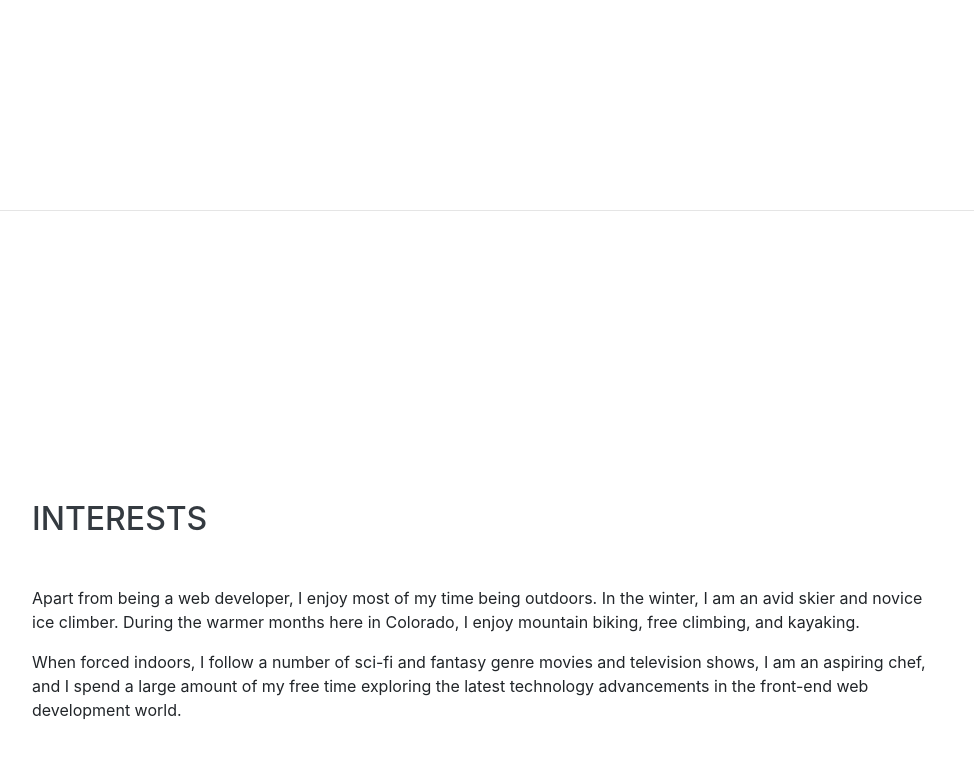
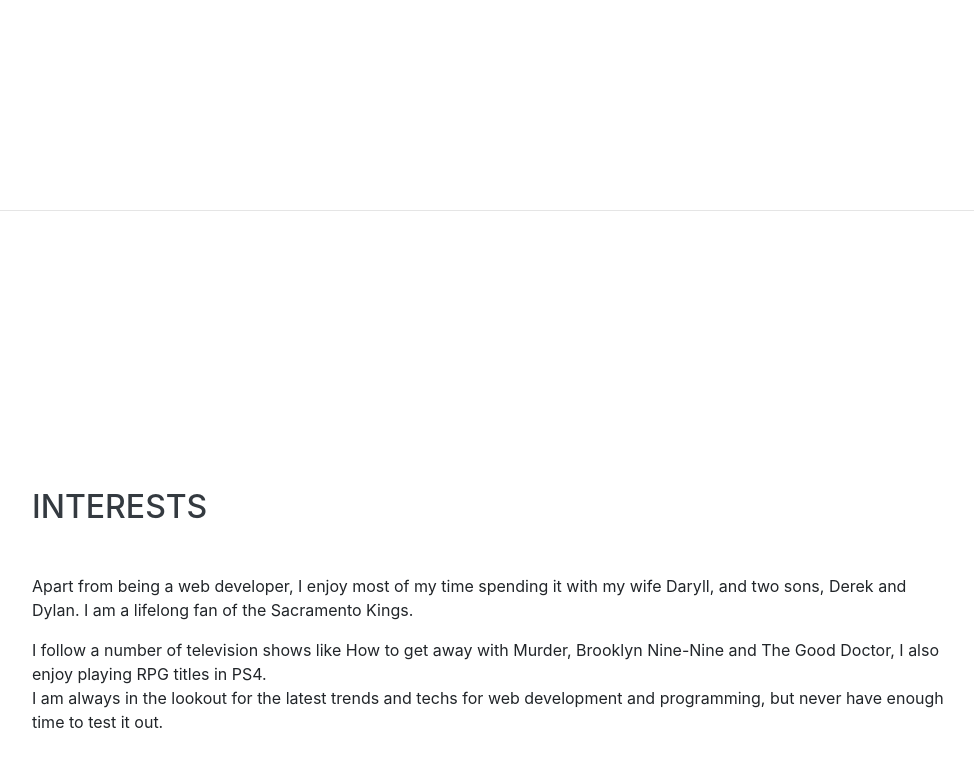
Before and after one commit to roldeguz/roldeguz.github.io, a website with bundled scripts: page index.html in a window 1280 px wide. Shown: the part 4126-4893 px from the top of the page, without its empty margins (288-1262 px from the left). Built offline with nearby package versions, Linux system fonts and the light colour scheme; a web font is replaced by a local one.

Commit message:
Updated Interests area

```diff
--- a/index.html
+++ b/index.html
@@ -265,8 +265,9 @@
     <section class="resume-section p-3 p-lg-5 d-flex align-items-center" id="interests">
       <div class="w-100">
         <h2 class="mb-5">Interests</h2>
-        <p>Apart from being a web developer, I enjoy most of my time being outdoors. In the winter, I am an avid skier and novice ice climber. During the warmer months here in Colorado, I enjoy mountain biking, free climbing, and kayaking.</p>
-        <p class="mb-0">When forced indoors, I follow a number of sci-fi and fantasy genre movies and television shows, I am an aspiring chef, and I spend a large amount of my free time exploring the latest technology advancements in the front-end web development world.</p>
+        <p>Apart from being a web developer, I enjoy most of my time spending it with my wife Daryll, and two sons, Derek and Dylan. I am a lifelong fan of the Sacramento Kings.</p>
+        <p class="mb-0">I follow a number of television shows like How to get away with Murder, Brooklyn Nine-Nine and The Good Doctor, I also enjoy playing RPG titles in PS4.</p>
+        <p class="mb-0">I am always in the lookout for the latest trends and techs for web development and programming, but never have enough time to test it out.</p>
       </div>
     </section>
 
```
